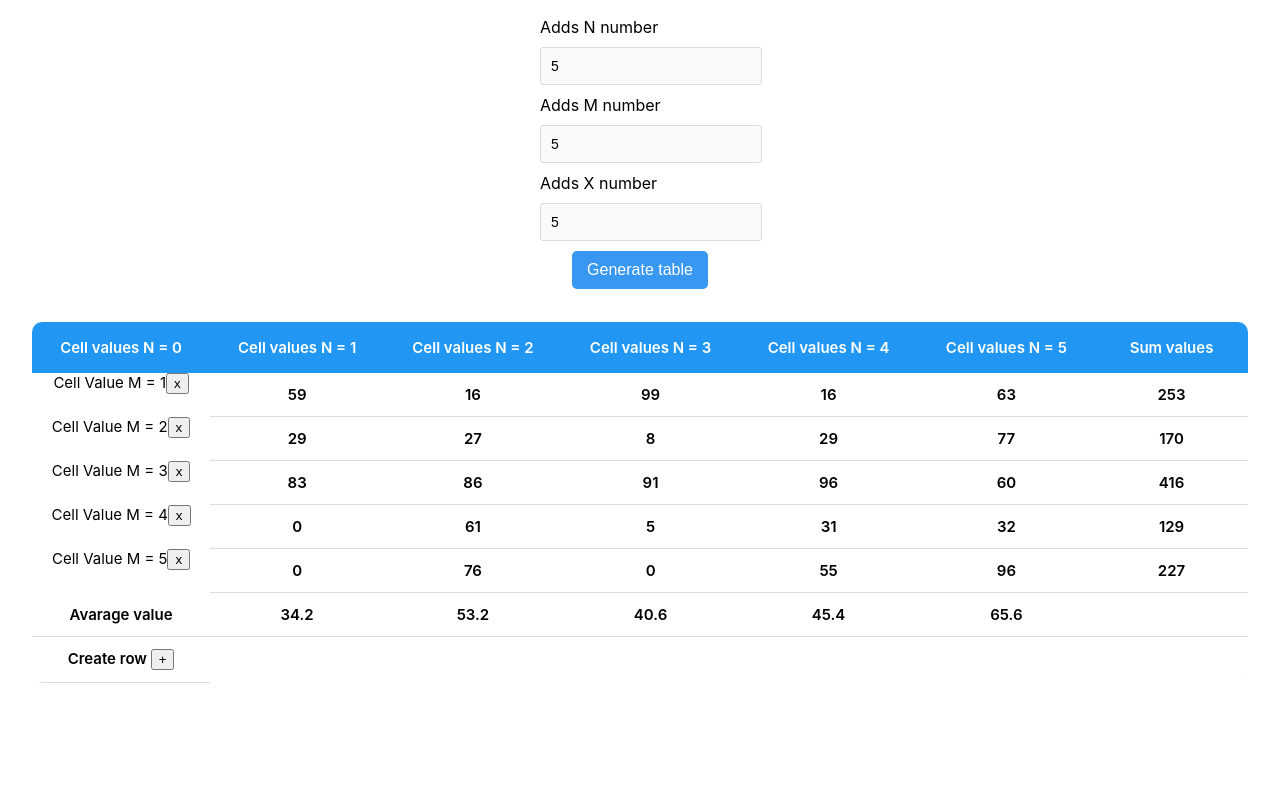
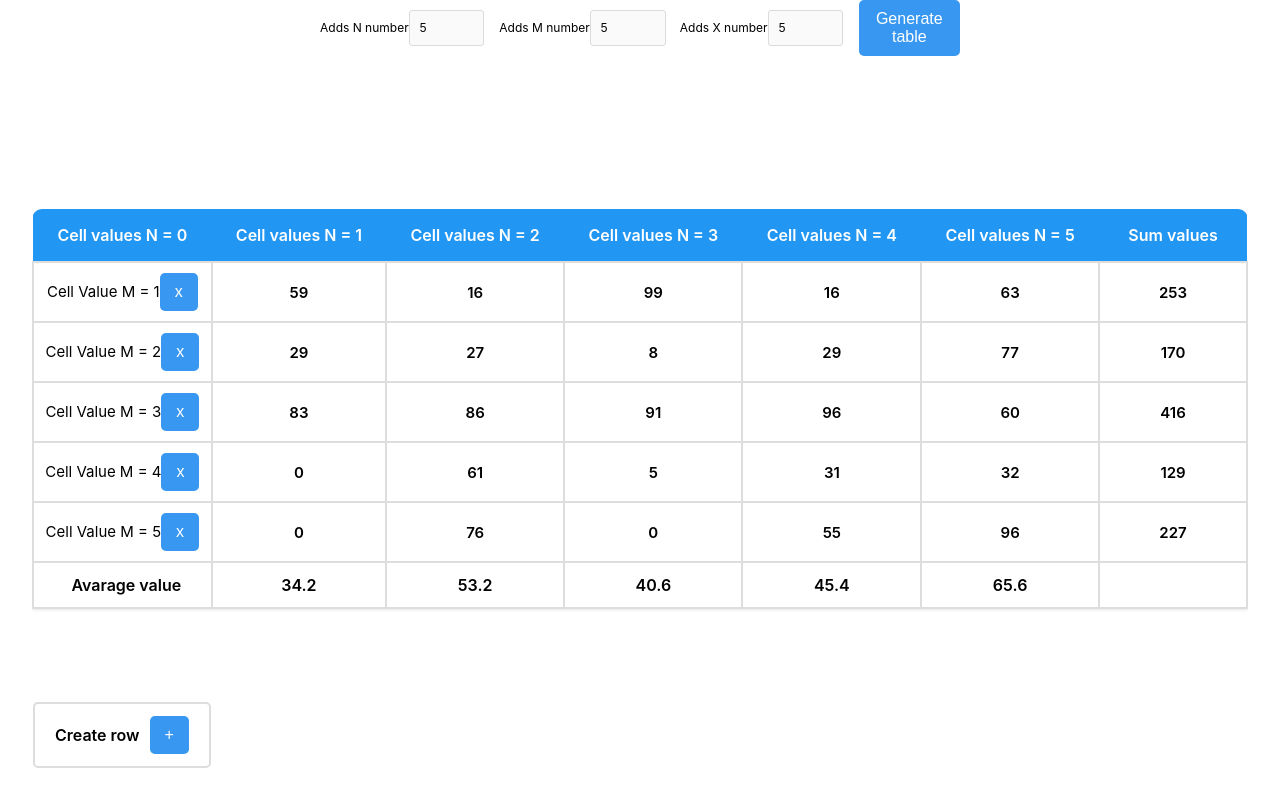
Before and after one commit to SemenovBohdan123/test-task, a React (Create React App) app: page / in a window 1280 px wide. Both pictures are taken after typing "5", "5", "5" into the empty fields and a click on the button "Generate table". Built offline with nearby package versions, Linux system fonts and the light colour scheme.

Commit message:
fixes styles

```diff
--- a/src/App.css
+++ b/src/App.css
@@ -3,6 +3,6 @@
   height: 100vh;
   display: flex;
   align-items: center;
-  justify-content: space-around;
+  justify-content: space-between;
   flex-direction: column;
 }
--- a/src/App.tsx
+++ b/src/App.tsx
@@ -8,14 +8,14 @@ import MatrixContext from "./context/MatrixContext";
 import "./App.css";
 
 const App: FC = () => {
-  const [matrix, setMatrix] = useState<Cell[][]>([[{ id: 1, amount: 1 }]]);
+  const [matrix, setMatrix] = useState<Cell[][]>([]);
 
   console.log(matrix);
   return (
     <MatrixContext.Provider value={{ matrix, setMatrix }}>
       <div className="main">
         <Form />
-        <Table />
+        {matrix.length !== 0 ? <Table /> : <>Enter data for generate table</>}
       </div>
     </MatrixContext.Provider>
   );
--- a/src/components/Form/styles.css
+++ b/src/components/Form/styles.css
@@ -1,19 +1,23 @@
 .form {
+  justify-content: space-around;
   display: flex;
-  flex-direction: column;
   align-items: center;
   margin: 0 auto;
-  max-width: 200px;
+  max-width: 50%;
   background-color: #ffffff;
+}
+
+.form label {
+  font-size: 12px;
 }
 
 .input-field {
   padding: 10px;
   margin: 10px 0;
-  width: 100%;
+  width: 30%;
   border: 1px solid #dbdbdb;
   border-radius: 3px;
-  font-size: 14px;
+  font-size: 12px;
   background-color: #fafafa;
 }
 
--- a/src/components/Table/index.tsx
+++ b/src/components/Table/index.tsx
@@ -69,8 +69,6 @@ const Table: FC = () => {
     setMatrix(copyMatrix);
   };
 
-  console.log(matrix);
-
   return (
     <div className="container">
       <table className="table">
@@ -83,9 +81,7 @@ const Table: FC = () => {
             <th>Sum values</th>
           </tr>
         </thead>
-        {matrix.length === 0 ? (
-          <></>
-        ) : (
+        {
           <tbody>
             {matrix.map((cellArray: Cell[], index: number) => {
               const rowSum = calculateSumOfCell(cellArray);
@@ -93,7 +89,13 @@ const Table: FC = () => {
               return (
                 <tr key={index}>
                   {`Cell Value M = ${index + 1}`}
-                  <button onClick={() => onDeleteRow(index)}> x </button>
+                  <button
+                    className="delete_button"
+                    onClick={() => onDeleteRow(index)}
+                  >
+                    {" "}
+                    x{" "}
+                  </button>
                   <>
                     {cellArray.map((tableCell: Cell) => (
                       <th
@@ -127,7 +129,7 @@ const Table: FC = () => {
               );
             })}
           </tbody>
-        )}
+        }
         <tfoot style={{}}>
           <tr>
             <th>Avarage value</th>
@@ -137,7 +139,7 @@ const Table: FC = () => {
             <th></th>
           </tr>
           <tr>
-            <th>
+            <th className="create-row">
               Create row <button onClick={onCreateRow}>+</button>
             </th>
           </tr>
--- a/src/components/Table/styles.css
+++ b/src/components/Table/styles.css
@@ -3,6 +3,7 @@
   overflow: auto;
   border-radius: 10px;
   margin-bottom: 100px;
+  min-height: 491px;
 }
 
 .table {
@@ -10,15 +11,15 @@
   border-collapse: collapse;
   background-color: white;
   box-shadow: 0px 1px 3px rgba(0, 0, 0, 0.1);
+  position: relative;
 }
 
 .table th,
 .table td {
+  padding: 12px;
+  text-align: center;
+  border: 2px solid #ddd;
   min-width: 100px;
-  font-size: 15px;
-  padding: 12px 15px;
-  text-align: center;
-  border-bottom: 1px solid #ddd;
 }
 
 .table th {
@@ -26,10 +27,22 @@
 }
 
 .table tbody tr {
+  border: 2px solid #ddd;
   min-width: 200px;
   font-size: 15px;
   text-align: center;
   padding: 12px 15px;
+}
+
+.delete_button {
+  margin: 10px 0px;
+  background-color: #3897f0;
+  color: #fff;
+  border: none;
+  border-radius: 5px;
+  padding: 10px 15px;
+  font-size: 16px;
+  cursor: pointer;
 }
 
 .table tbody th {
@@ -47,6 +60,37 @@
   padding: 16px;
 }
 
-.table tfoot {
-  /* position: fixed; */
+tfoot th {
+  border-top: 1px solid #ddd;
 }
+
+tfoot th:first-child {
+  padding-left: 20px;
+}
+
+tfoot th:last-child {
+  padding-right: 20px;
+}
+
+.create-row {
+  display: flex;
+  align-items: center;
+  padding: 10px 20px;
+  background-color: white;
+  position: fixed;
+  bottom: 32px;
+  z-index: 1;
+  border: 1px solid #ddd;
+  border-radius: 5px;
+}
+
+.create-row button {
+  background-color: #3897f0;
+  color: #fff;
+  border: none;
+  border-radius: 5px;
+  padding: 10px 15px;
+  font-size: 16px;
+  cursor: pointer;
+  margin-left: 10px;
+}
```
